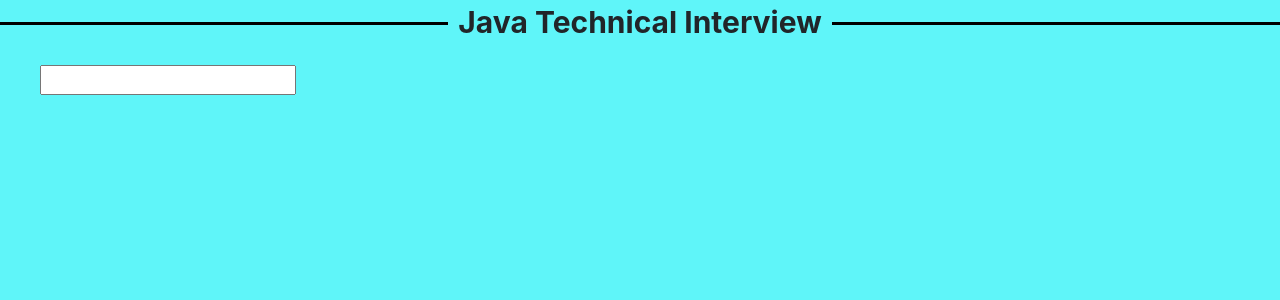
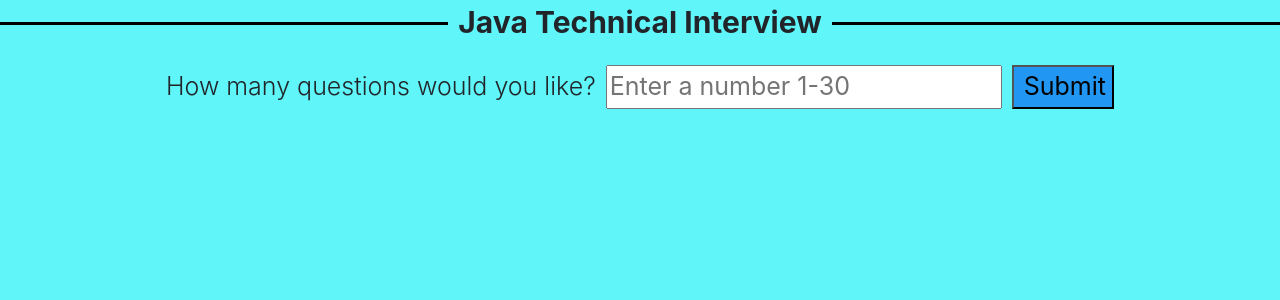
Before and after one commit to SaidShah/java-interview-questions-frontend, a React (Create React App) app: page / in a window 1280 px wide. Shown: the top 300 px of the page. Built offline with nearby package versions, Linux system fonts and the light colour scheme.

Commit message:
created and added a form component

```diff
--- a/src/App.css
+++ b/src/App.css
@@ -7,12 +7,26 @@
 
 }
 
+.form{
+  padding: 40px;
+  font-size: 25px;
+}
+
+.label{
+  padding-right: 10px;
+}
+
 .title{
   width: 100%;
   height: 25px;
   border-bottom: 3px solid black;
   text-align: center;
   font-weight: bold;
+}
+
+.btn-md{
+  padding-left: 10px;
+  margin-left: 10px;
 }
 
 .title-text{
--- a/src/App.js
+++ b/src/App.js
@@ -1,9 +1,16 @@
 import React, { Component } from 'react';
-
+import Form from './components/Form'
 import './App.css';
 
 class App extends Component {
 
+  state={
+    quiz:[]
+  }
+
+  handleSubmit=(value)=>{
+    console.log(value)
+  }
 
 
 
@@ -17,9 +24,7 @@
         </span>
       </div>
       </div>
-      <form className="title-form">
-      <input/>
-      </form>
+      <Form handleSubmit={this.handleSubmit}/>
       </>
     );
   }
--- /dev/null
+++ b/src/components/Form.js
@@ -0,0 +1,37 @@
+import React, { Component } from 'react';
+
+class Form extends Component {
+
+  state={
+    input: ''
+  }
+
+  handleChange=(e)=>{
+    this.setState({
+      input:e.target.value
+    })
+  }
+
+  handleSubmit=(e,value)=>{
+    e.preventDefault()
+    this.props.handleSubmit(value)
+    this.setState({
+      input: ''
+    })
+  }
+
+  render() {
+    return (
+      <div className="form App">
+      <form onSubmit={(e)=>this.handleSubmit(e,this.state.input)}>
+        <label htmlFor="input" className="label">How many questions would you like?</label>
+        <input name="input" type="number" value={this.state.input} placeholder="Enter a number 1-30 " onChange={this.handleChange}></input>
+        <input type="submit" className="btn-md blue"></input>
+      </form>
+      </div>
+    );
+  }
+
+}
+
+export default Form;
```
